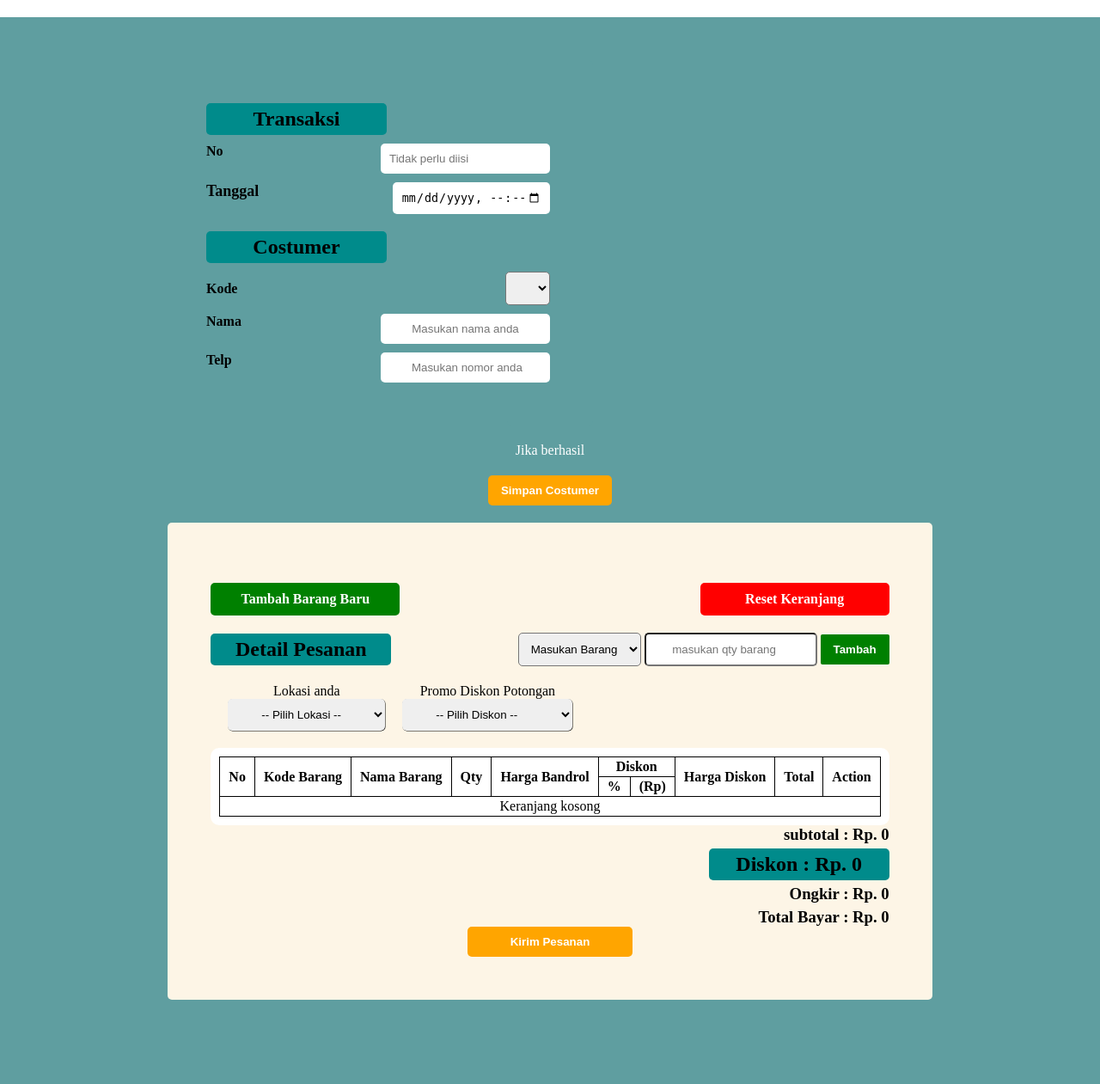
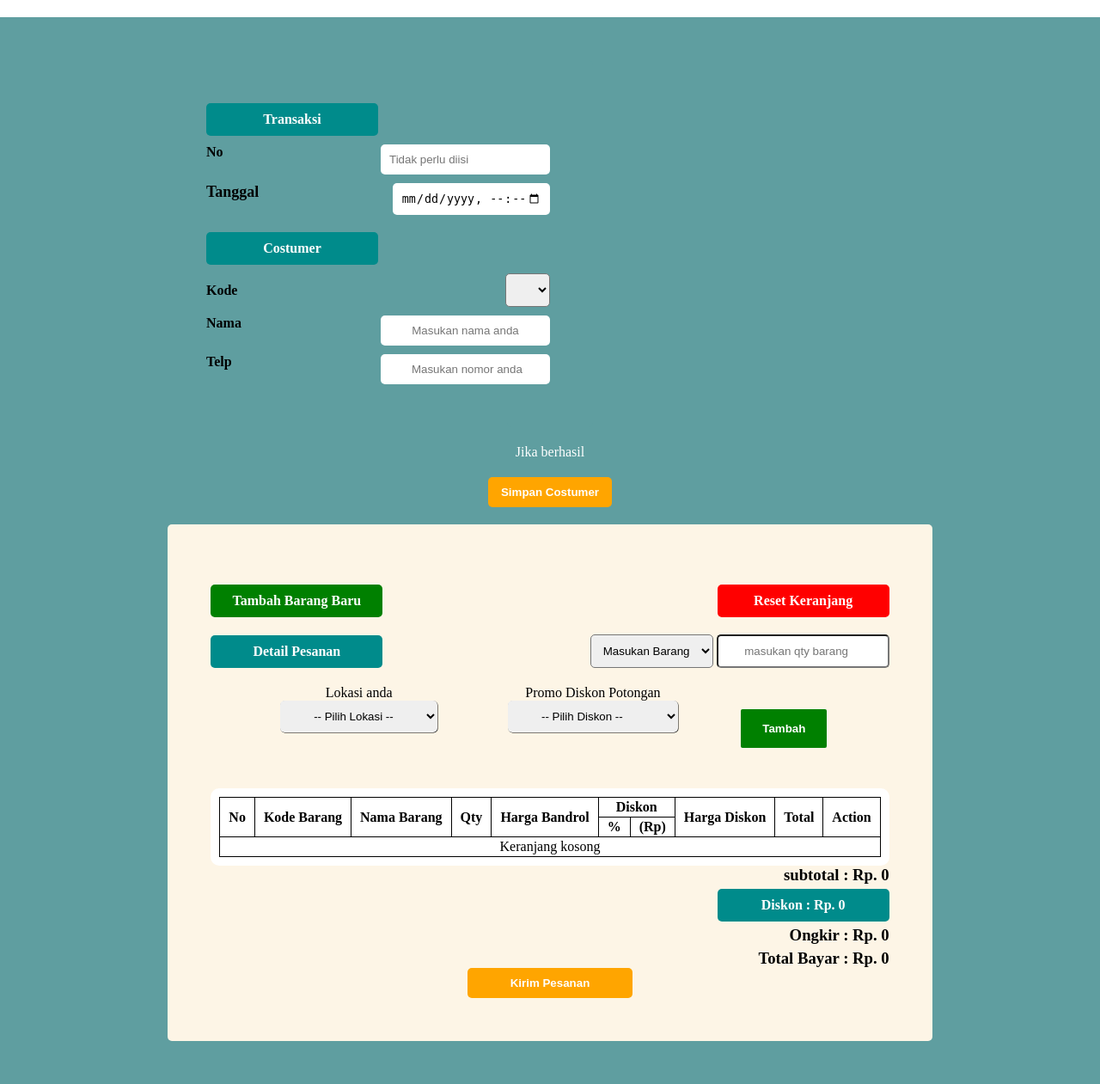
Before and after one commit to Farhannovaal/TrasansaksiApp, a PHP site: page /TrasaksiSinerji/ in a window 1280 px wide. Shown: the part 186-1447 px from the top of the page at 86% size. Before the commit the page ends 1349 px from the top, so only its background shows below. Run offline with PHP 8.4, Linux system fonts and the light colour scheme; the visitor is signed in with stand-in values (Sample User, id 1); data that the repository does not hold is empty.

Commit message:
Update Style Fwitur

```diff
--- a/DataCS&Barang.php
+++ b/DataCS&Barang.php
@@ -47,7 +47,7 @@ include_once("function/helper.php");
                                         </label>
                                     </li>
                                 </ul>
-                                <div class="btn-tambah-barang-baru">
+                                <div class="btn-tambah-barang-baru-wrapper">
                                 <button type="submit" class="btn-kirim-barang" name="btn-kirim-barang"> Kirim </button>
                                 <a href="index.php"><div class="cancel-tambah">Cancel</div></a>
                             </div>
--- a/edit.js
+++ b/edit.js
@@ -95,19 +95,6 @@ function validateForm() {
     }
   }
 
-
-//   AJAX FORM COSTUMER
-// $(".prosesPesanan1").click(function(){
-//     var namaCostumer = $("#namaCostumer"). val();
-//     var nomorTelephone = $("#telp").val();
-//     var kode =$("#costumerSelect").val();
-//     var tanggal = $("#tanggal").val();
-
-//     $.post("index.php", {namaCostumer:namaCostumer, nomorTelephone:nomorTelephone,kode:kode,tanggal:tanggal}, function(data){
-//         $('.msg').html(data);
-//     });
-// })
-
 $(document).ready(function() {
     // Submit form using AJAX
     $("#formCostumer").submit(function(event) {
@@ -139,3 +126,12 @@ function load_list(){
         });
 
 }
+
+
+function deleteItem(itemId) {
+    // Send AJAX request to deleteKeranjang.php
+    fetch("hapusKeranjang.php?id=" + itemId)
+        .catch(function(error) {
+            console.log('Error:', error);
+        });
+}
--- a/index.css
+++ b/index.css
@@ -91,7 +91,7 @@ label #tanggal {
     align-items: flex-end;
 }
 
-h2 {background-color: darkcyan;width: 200px;padding: 5px;border-radius: 5px;}
+h2 {background-color: darkcyan;width: 200px;padding: 10px 0px;border-radius: 5px;font-size: 16px;color: white;}
 
 .transaksi-input input,.costumer-input input {
     padding: 5px;
@@ -431,7 +431,7 @@ button.btn-kirim-barang:hover {
     background-color: red;
     width: 200px;
     text-align: center;
-    padding: 10px;
+    padding: 10px 0px;
     position: relative;
     /* left: 70%; */
     border-radius: 5px;
@@ -441,7 +441,7 @@ button.btn-kirim-barang:hover {
     background-color: green;
     width: 200px;
     text-align: center;
-    padding: 10px;
+    padding: 10px 0px;
     position: relative;
     /* left: 70%; */
     border-radius: 5px;
@@ -451,11 +451,13 @@ button.btn-kirim-barang:hover {
     text-decoration:none;
     color:white;
     font-weight: 600;
+    font-size: 16px;
 }
 .btn-cancel-keranjang a {
     text-decoration: none;
     color: white;
     font-weight: bold;
+    font-size: 16px;
 }
 
 .btn-cancel-keranjang:hover {
@@ -477,7 +479,7 @@ select#kodeBarang {
 }
 
 button.tambahBarang {
-    padding: 10px 15px;
+    padding: 15px 25px;
     border: none;
     background-color: green;
     color: white;
@@ -523,6 +525,8 @@ select#diskonOption {
     display: flex;
     margin: 20px;
     gap: 20px;
+    justify-content: space-evenly;
+    align-items: center;
 }
 
 .total-wrapper {
@@ -536,6 +540,13 @@ select#diskonOption {
     display: flex;
     gap: 50px;
     margin-top: 20px;
+    /* background-color: green; */
+    /* width: 200px; */
+    /* padding: 10px; */
+    /* border-radius: 5px; */
+    /* text-align: center; */
+    /* align-items: stretch; */
+    /* justify-content: flex-start; */
 }
 
 td.icon-hapus i {
@@ -635,6 +646,22 @@ input#kodeBarang {
     font-size: 16px;
     font-weight: 600;
     color: orange;
+}
+.ongkirWrapper {
+    height: 100px;
+}
+
+.diskonWrapper {
+    height: 100px;
+}
+.ongkirWrapper p {
+    word-wrap: break-word;
+    width: 200px;
+}
+
+.diskonWrapper p {
+    width: 200px;
+    word-wrap: break-word;
 }
 @media screen and ( max-width: 600px ) {
 
--- a/index.php
+++ b/index.php
@@ -8,6 +8,9 @@ session_start();
 if ($_SESSION['username']  == '' ) {
     header("location:login.php");
 }
+
+
+
 
 ?>
 <!DOCTYPE html>
@@ -222,7 +225,7 @@ $qtyBarang =0;
 if (isset($_SESSION['costumer'])) {
     foreach ($_SESSION['costumer'] as $key => $value) {
 ?>
-        <div class="#greeting-costumer">
+        <div id="#greeting-costumer">
             <h3> Hallo <?php echo $value['namaCs']?> Lanjutkan berbelanja</h3>
         </div>
 <?php
@@ -257,7 +260,7 @@ if (isset($_SESSION['costumer'])) {
                             <label for="qtyBarang">
                             <input type="number" name='qtyBarang' min="1" placeholder="masukan qty barang" value="" required>
                             </label>
-                            <button type="submit" name="tambahBarang" class="tambahBarang"> Tambah </button>
+
 
             </div>
 
@@ -287,6 +290,9 @@ if (isset($_SESSION['costumer'])) {
                                     </select>
                                     <p id="tampilDiskon"></p>
                             </div>
+
+                            <button type="submit" name="tambahBarang" class="tambahBarang"> Tambah </button>
+
                     </div>
 
             <div class="table-barang">
--- a/keranjangUpdate.php
+++ b/keranjangUpdate.php
@@ -4,7 +4,7 @@
     include_once("function/koneksi.php");
     include_once("function/helper.php");
 
-    var_dump($_POST);
+    // var_dump($_POST);
 
 
     if (isset($_POST['dataCostumer'])) {
```
Also changed, not shown: hapusItem.php (added, +13 -0 lines), hapusKeranjang.php (+19 -11 lines), proses_pesanan.php (+15 -6 lines).
